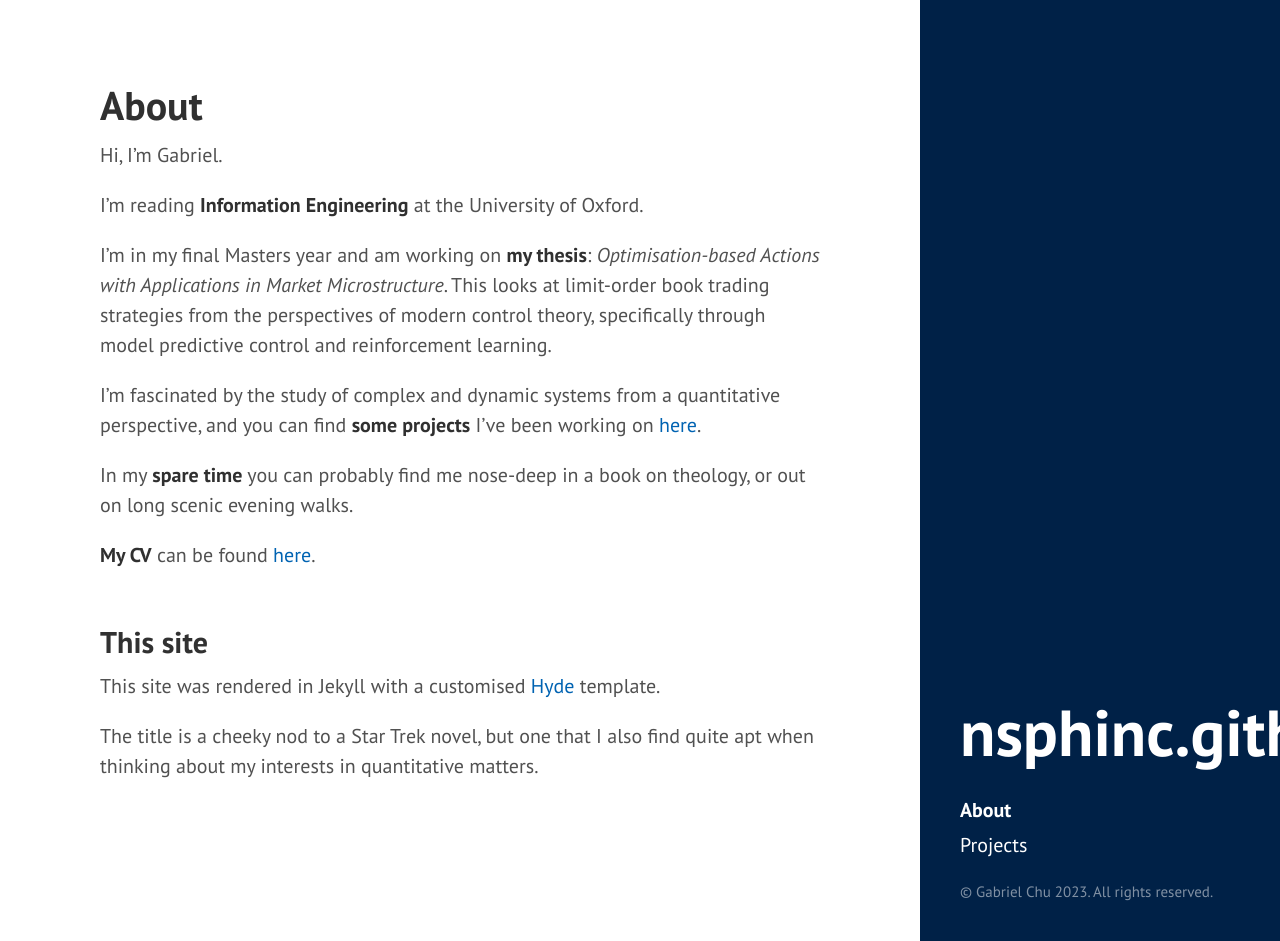
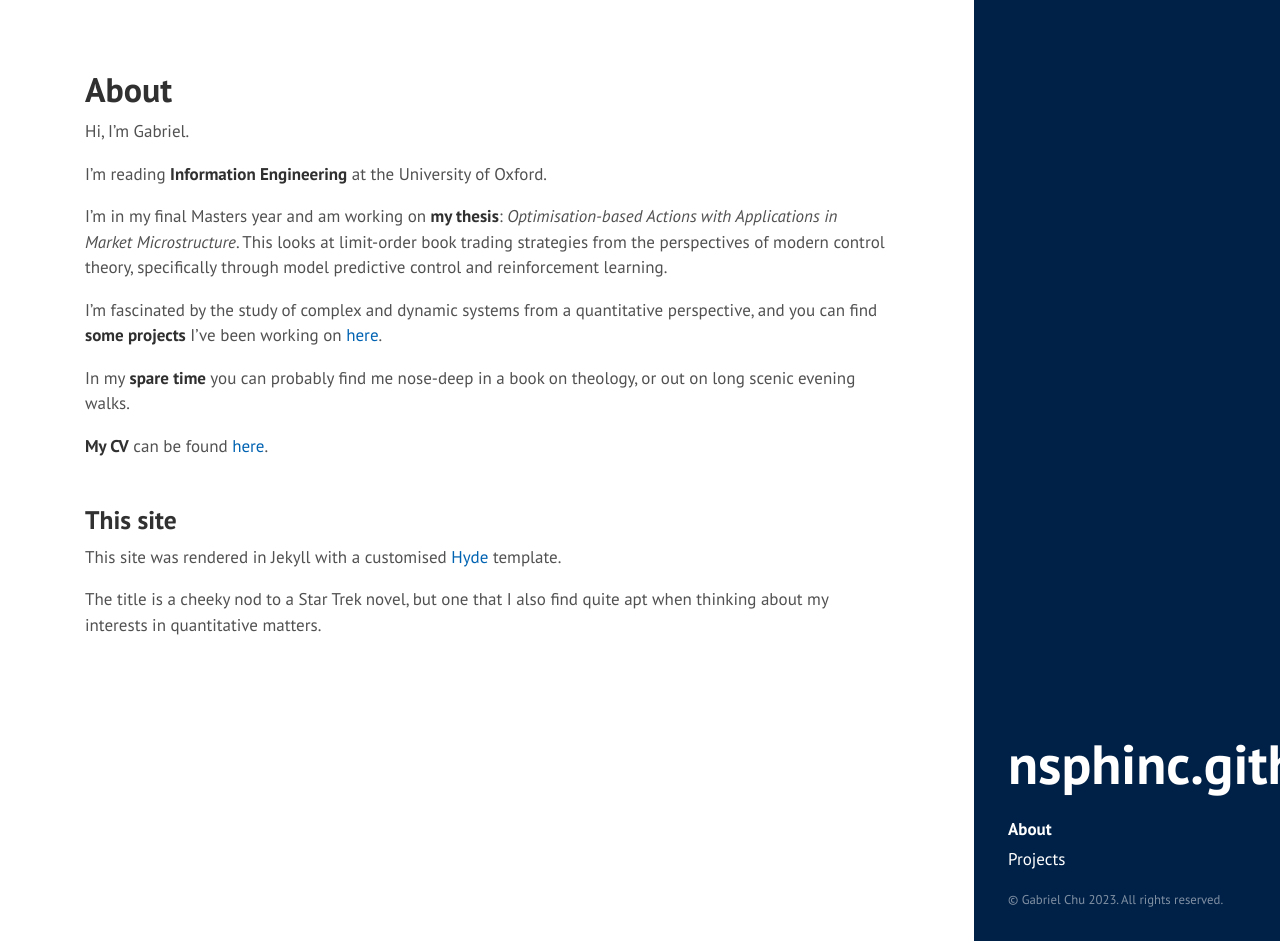
Before and after one commit to nsphinc/nsphinc.github.io, a Jekyll site: the page built from about.md, in a window 1280 px wide and 941 px high. Built offline with Jekyll 4.4.1, drawn with Linux system fonts in a browser that asks for light colours; formulas are drawn with MathJax 3.

Commit message:
Edited font sizing

```diff
--- a/public/css/hyde.css
+++ b/public/css/hyde.css
@@ -20,12 +20,12 @@ html {
 }
 @media (min-width: 48em) {
   html {
-    font-size: 12px;
+    font-size: 15px;
   }
 }
 @media (min-width: 58em) {
   html {
-    font-size: 20px;
+    font-size: 17px;
   }
 }
 
@@ -113,7 +113,7 @@ a.sidebar-nav-item:focus {
 
 @media (min-width: 48em) {
   .content {
-    max-width: 38rem;
+    max-width: 57rem;
     margin-left: 20rem;
     margin-right: 2rem;
   }
```
